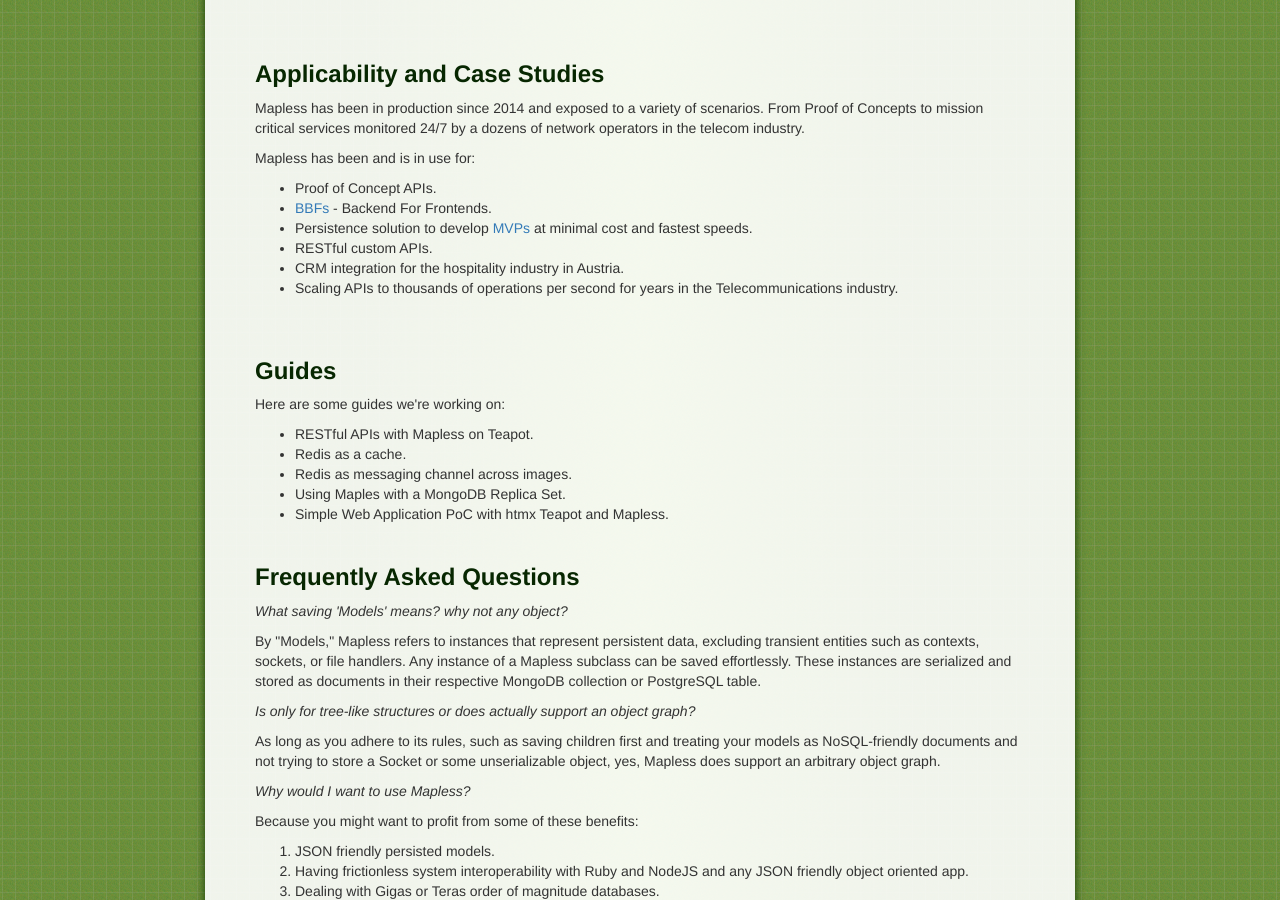
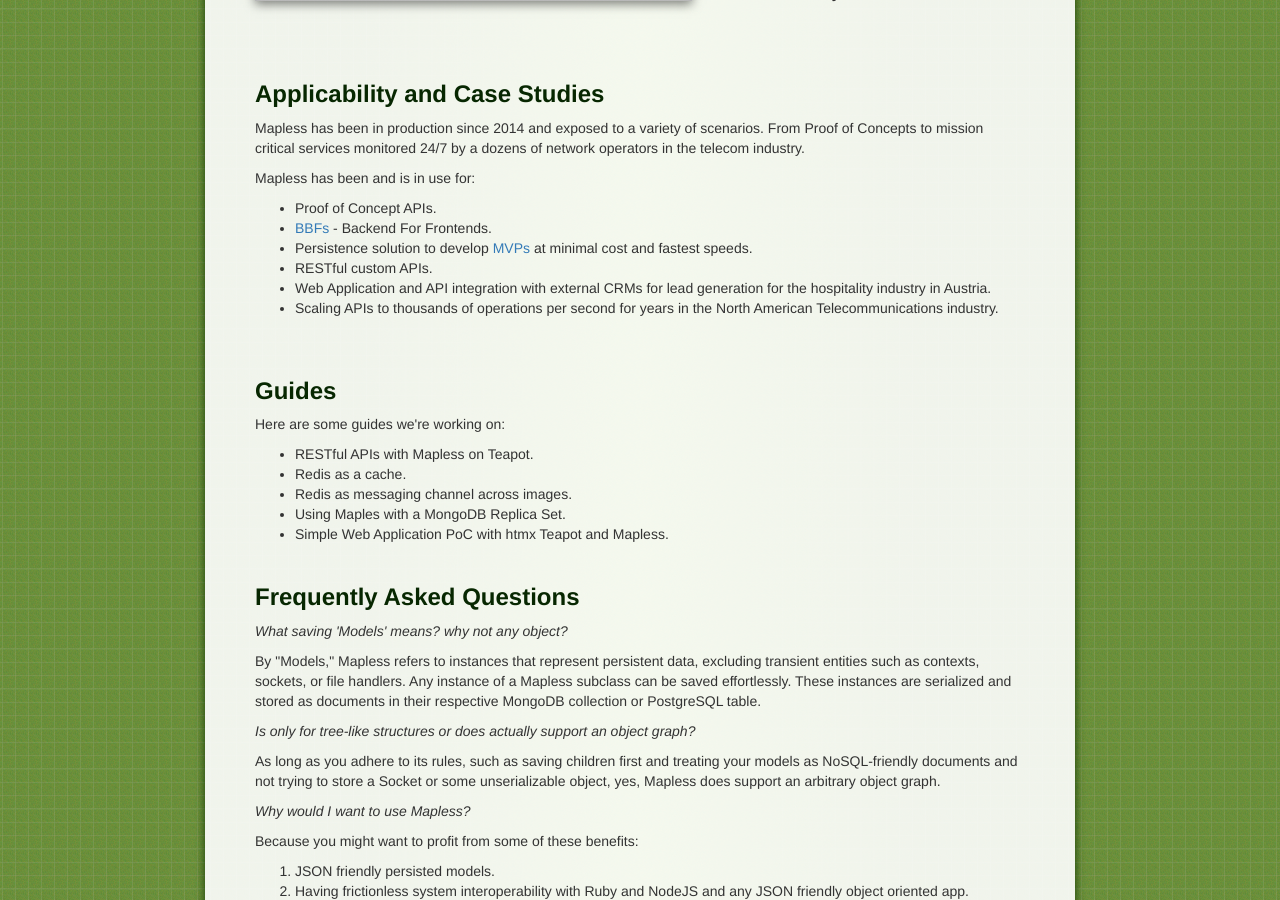
Before and after one commit to sebastianconcept/Mapless, a Jekyll site: the page built from index.html, in a window 1280 px wide and 900 px high, scrolled down 6328 px. Built offline with Jekyll 4.4.1, drawn with Linux system fonts in a browser that asks for light colours; nearby versions of some CDN libraries.

Commit message:
git chore

```diff
--- a/index.html
+++ b/index.html
@@ -158,7 +158,7 @@
                </div>
 
                  <div id="composability" class="col-md-12 ">
-                    <div class="elaborate">
+                    <div class="elaborate extraTop">
                         <h5 id="adding">Composition</h5>
                         <p>When you model data using your custom Mapless classes, you have the flexibility to add almost any property to them, especially other Mapless models—hence, composition. In such cases, Mapless efficiently organizes the data, utilizing one collection or table in the backend per type of Mapless object.</p>
                         <p>The main rule when working with composition here is <em>save the children first</em>.</p>
@@ -218,8 +218,8 @@
                             <li><a href="https://bff-patterns.com/" target="_blank">BBFs</a> - Backend For Frontends.</li>
                             <li>Persistence solution to develop <a href="https://en.wikipedia.org/wiki/Minimum_viable_product" target="_blank">MVPs</a> at minimal cost and fastest speeds.</li>
                             <li>RESTful custom APIs.</li>
-                            <li>CRM integration for the hospitality industry in Austria.</li>
-                            <li>Scaling APIs to thousands of operations per second for years in the Telecommunications industry.</li>
+                            <li>Web Application and API integration with external CRMs for lead generation for the hospitality industry in Austria.</li>
+                            <li>Scaling APIs to thousands of operations per second for years in the North American Telecommunications industry.</li>
                         </ul>
                     </div>
                 </div>
```
Also changed, not shown: 7 other files.
